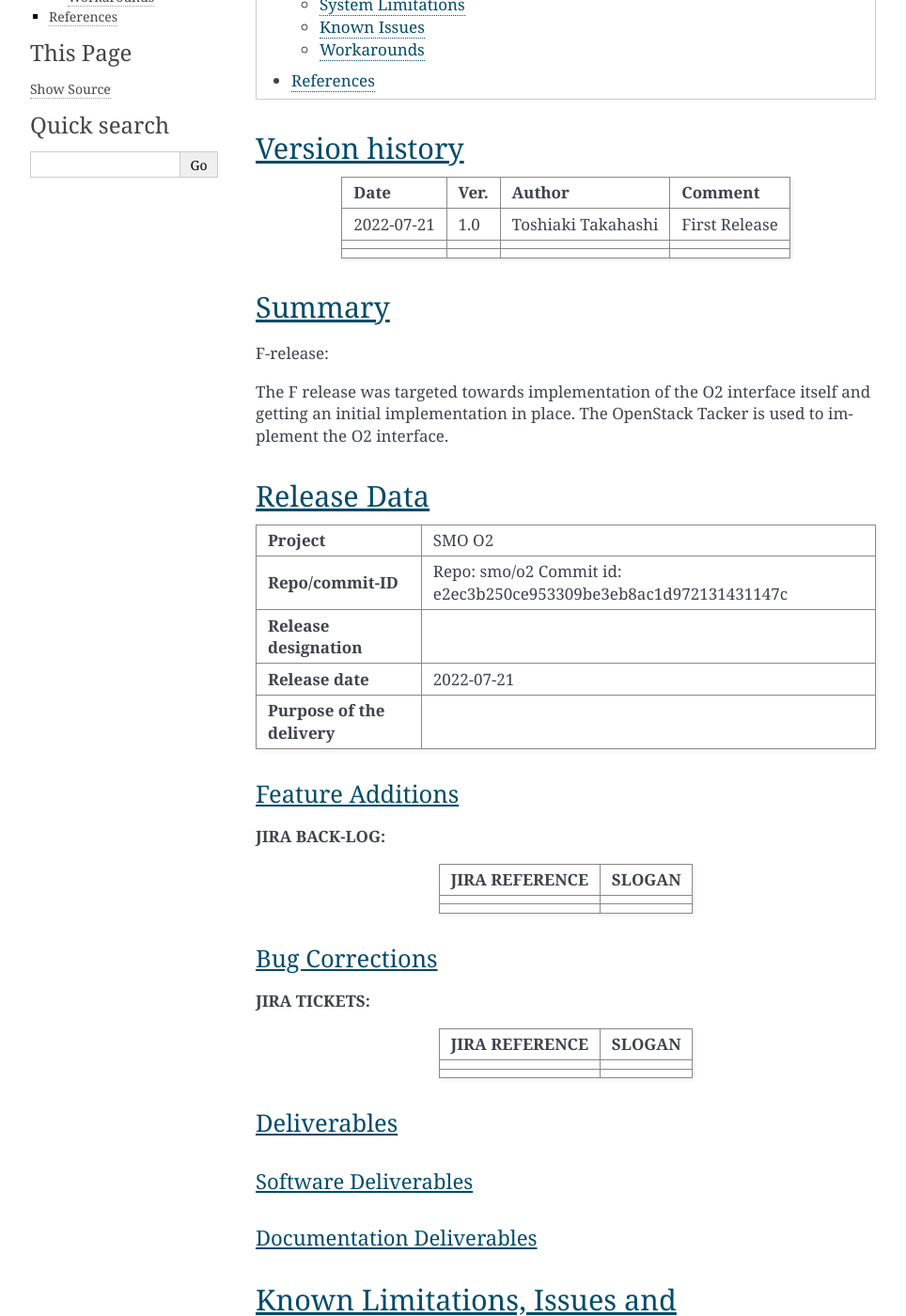
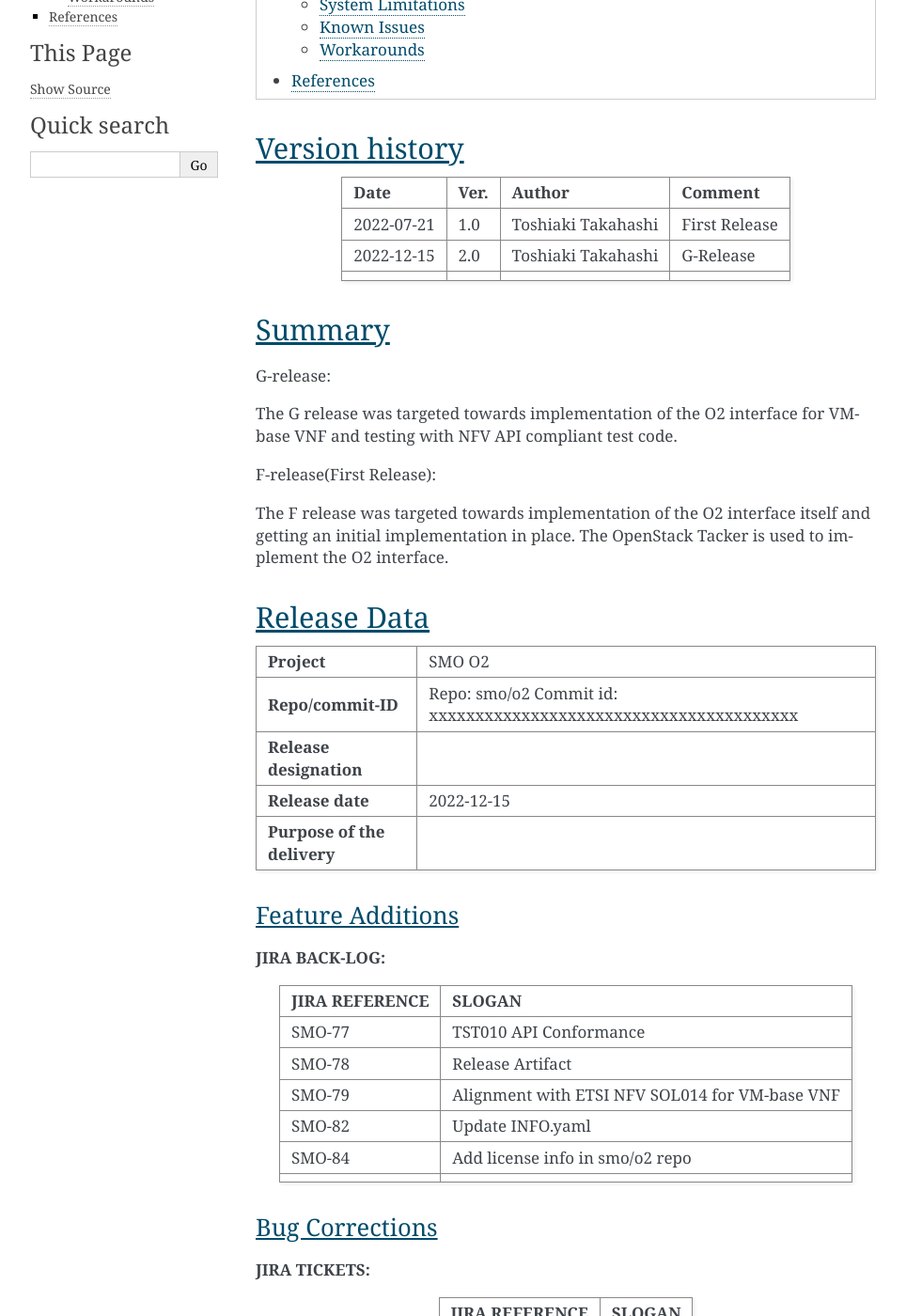
Before and after one commit to o-ran-sc/smo-o2, a Sphinx documentation site: the page built from docs/release-notes.rst, in a window 1280 px wide and 1400 px high, scrolled down 423 px. Shown: the whole window at 94% size, without its empty margins (148-1112 px from the left). Built offline with Sphinx 7.4.7, drawn with Linux system fonts in a browser that asks for light colours.

Commit message:
Update Release note for G-release
Change-Id: If9d3714f937b7142ea60d9962b8f142af12a7d0f
Signed-off-by: Toshiaki Takahashi <ts-takahashi@nec.com>

```diff
--- a/docs/release-notes.rst
+++ b/docs/release-notes.rst
@@ -23,7 +23,7 @@
 | 2022-07-21         | 1.0                | Toshiaki Takahashi | First Release      |
 |                    |                    |                    |                    |
 +--------------------+--------------------+--------------------+--------------------+
-|                    |                    |                    |                    |
+| 2022-12-15         | 2.0                | Toshiaki Takahashi | G-Release          |
 |                    |                    |                    |                    |
 +--------------------+--------------------+--------------------+--------------------+
 |                    |                    |                    |                    |
@@ -34,7 +34,12 @@
 Summary
 -------
 
-F-release:
+G-release:
+
+The G release was targeted towards implementation of the O2 interface for
+VM-base VNF and testing with NFV API compliant test code.
+
+F-release(First Release):
 
 The F release was targeted towards implementation of the O2 interface itself
 and getting an initial implementation in place.
@@ -49,12 +54,12 @@
 |                                      |                                          |
 +--------------------------------------+------------------------------------------+
 | **Repo/commit-ID**                   | Repo: smo/o2  Commit id:                 |
-|                                      | e2ec3b250ce953309be3eb8ac1d972131431147c |
+|                                      | xxxxxxxxxxxxxxxxxxxxxxxxxxxxxxxxxxxxxxxx |
 +--------------------------------------+------------------------------------------+
 | **Release designation**              |                                          |
 |                                      |                                          |
 +--------------------------------------+------------------------------------------+
-| **Release date**                     | 2022-07-21                               |
+| **Release date**                     | 2022-12-15                               |
 |                                      |                                          |
 +--------------------------------------+------------------------------------------+
 | **Purpose of the delivery**          | 	 		     	          |
@@ -69,18 +74,22 @@
 
 **JIRA BACK-LOG:**
 
-+--------------------------------------+--------------------------------------+
-| **JIRA REFERENCE**                   | **SLOGAN**                           |
-|                                      |                                      |
-+--------------------------------------+--------------------------------------+
-| 		                       | 				      |
-|                                      | 				      |
-|                                      |                                      |
-+--------------------------------------+--------------------------------------+
-| 	                               |  				      |
-|                                      |  				      |
-|                                      |                                      |
-+--------------------------------------+--------------------------------------+
++--------------------------------------+------------------------------------------------+
+| **JIRA REFERENCE**                   | **SLOGAN**                                     |
+|                                      |                                                |
++--------------------------------------+------------------------------------------------+
+| SMO-77                               | TST010 API Conformance                         |
++--------------------------------------+------------------------------------------------+
+| SMO-78                               | Release Artifact                               |
++--------------------------------------+------------------------------------------------+
+| SMO-79                               | Alignment with ETSI NFV SOL014 for VM-base VNF |
++--------------------------------------+------------------------------------------------+
+| SMO-82                               | Update INFO.yaml                               |
++--------------------------------------+------------------------------------------------+
+| SMO-84                               | Add license info in smo/o2 repo                |
++--------------------------------------+------------------------------------------------+
+|                                      |                                                |
++--------------------------------------+------------------------------------------------+
 
 Bug Corrections
 ^^^^^^^^^^^^^^^
```
